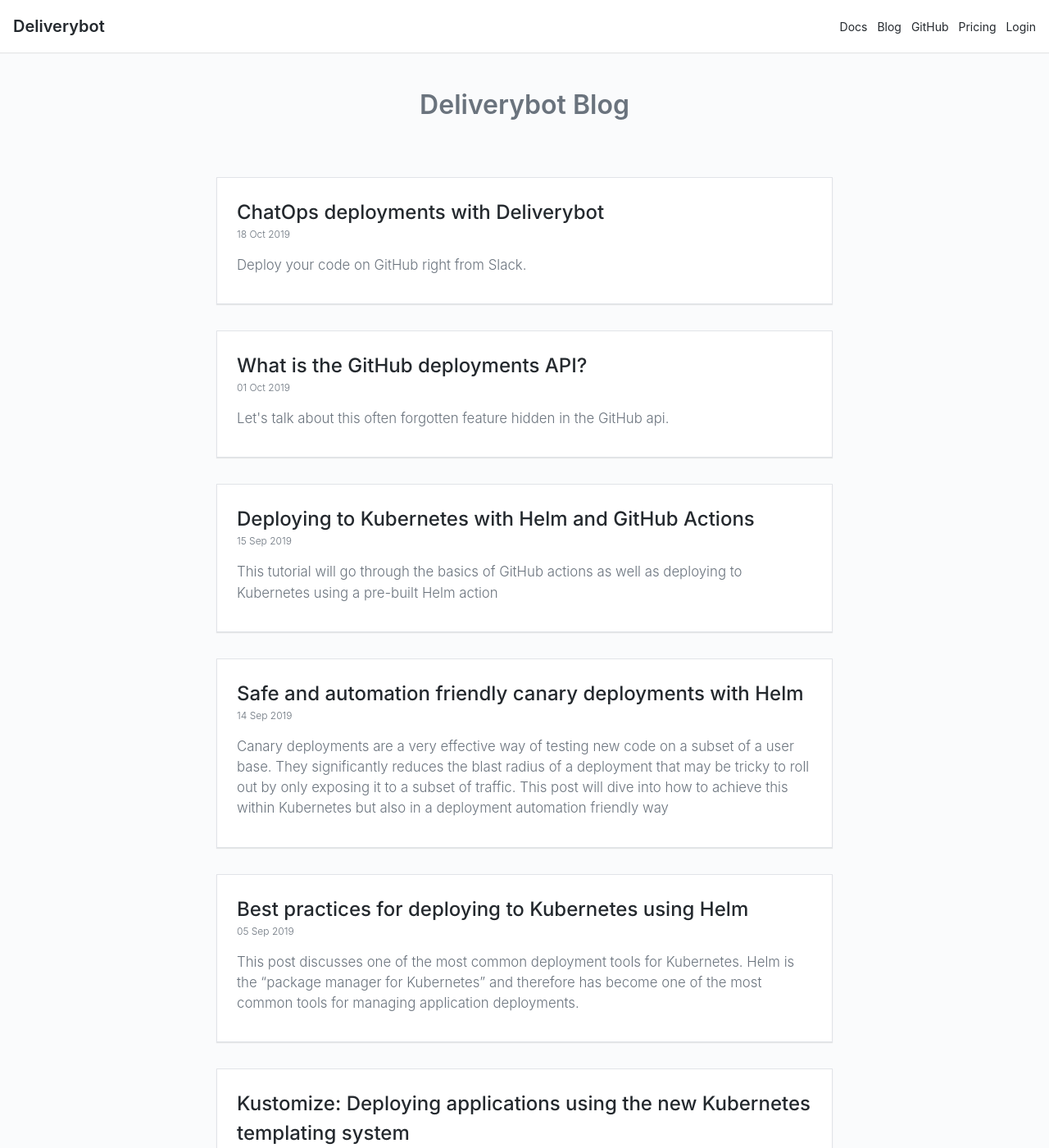
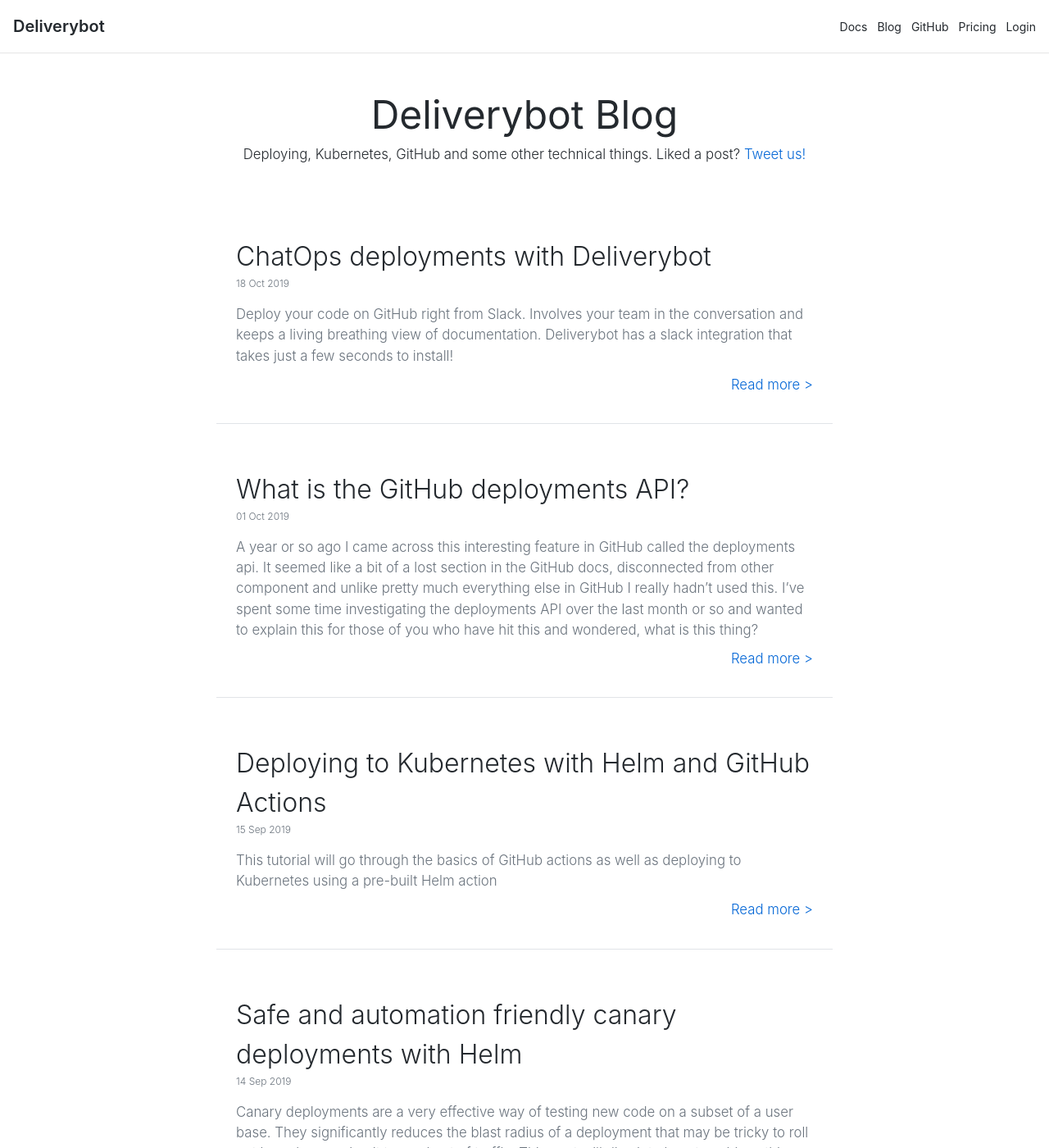
Before and after one commit to deliverybot/deliverybot.github.io, a Jekyll site: the page built from blog.html, in a window 1280 px wide and 1400 px high. Shown: the whole window at 82% size. Built offline with Jekyll 4.4.1, drawn with Linux system fonts in a browser that asks for light colours; some of the changed text lies outside the part shown.

Commit message:
Blog love

```diff
--- a/_config.yml
+++ b/_config.yml
@@ -34,7 +34,7 @@
 kramdown:
   input: GFM
   syntax_highlighter: rouge
-permalink: pretty
+permalink: /blog/:year-:month-:day-:title/
 highlighter: rouge
 
 plugins:
--- a/_layouts/default.html
+++ b/_layouts/default.html
@@ -11,7 +11,7 @@
   <link rel="stylesheet" href="/assets/main.css">
 </head>
 
-<body class="height-full bg-gray-light">
+<body class="height-full {% if page.light %}bg-white{% else %}bg-gray-light{% endif %}">
   <nav class="box-shadow navbar d-flex flex-justify-between bg-white">
     <a class="text-gray-dark" href="/">
       <h3>{{site.title}}</h3>
--- a/_posts/2019-10-01-what-is-the-github-deployments-api.md
+++ b/_posts/2019-10-01-what-is-the-github-deployments-api.md
@@ -1,7 +1,7 @@
 ---
 layout: post
 title:  What is the GitHub deployments API?
-description: Let's talk about this often forgotten feature hidden in the GitHub api.
+description: A year or so ago I came across this interesting feature in GitHub called the deployments api. It seemed like a bit of a lost section in the GitHub docs, disconnected from other component and unlike pretty much everything else in GitHub I really hadn’t used this. I’ve spent some time investigating the deployments API over the last month or so and wanted to explain this for those of you who have hit this and wondered, what is this thing?
 ---
 
 # What is the GitHub deployments API?
--- a/_posts/2019-10-18-chatops-deployments.md
+++ b/_posts/2019-10-18-chatops-deployments.md
@@ -1,7 +1,7 @@
 ---
 layout: post
 title: ChatOps deployments with Deliverybot
-description: Deploy your code on GitHub right from Slack.
+description: Deploy your code on GitHub right from Slack. Involves your team in the conversation and keeps a living breathing view of documentation. Deliverybot has a slack integration that takes just a few seconds to install!
 ---
 
 # ChatOps deployments with Deliverybot
--- a/blog.html
+++ b/blog.html
@@ -1,19 +1,29 @@
 ---
 layout: default
+title: Deliverybot Blog
+light: true
 ---
+
 <main class="content marketing">
-  <div class="text-center mt-3 text-gray-light">
-    <h1>Deliverybot Blog</h1>
+  <div class="text-center mt-3">
+    <h1 class="f1-light h00-mktg">Deliverybot Blog</h1>
+    <p>
+      Deploying, Kubernetes, GitHub and some other technical things. Liked
+      a post? <a href="https://twitter.com/deliverybotdev">Tweet us!</a>
+    </p>
   </div>
 
   <div class="mt-8">
     {% for post in site.posts %}
-    <div class="border mt-5 p-4 bg-white box-shadow">
+    <div class="mt-5 p-4 border-bottom">
       <div class="flex-auto">
-        <h2 class="h2-mktg"><a href="{{post.url}}" class="text-gray-dark">{{post.title}}</a></h2>
+        <h2 class="f1-light"><a href="{{post.url}}" class="text-gray-dark">{{post.title}}</a></h2>
         <p class="text-small text-gray-light">{{post.date|date_to_string}}</p>
         <p class="text-gray-light mt-3">
           {{post.description}}
+        </p>
+        <p class="text-right">
+          <a href="{{post.url}}">Read more ></a>
         </p>
       </div>
     </div>
```
